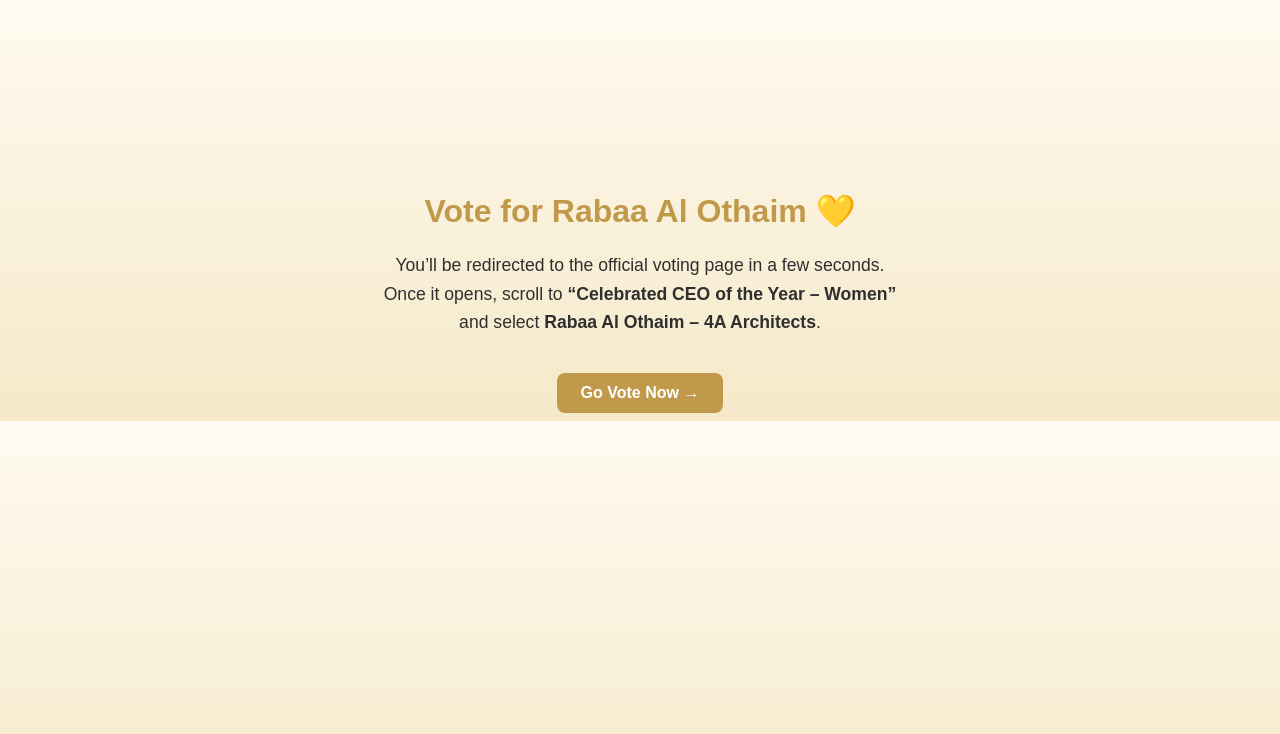
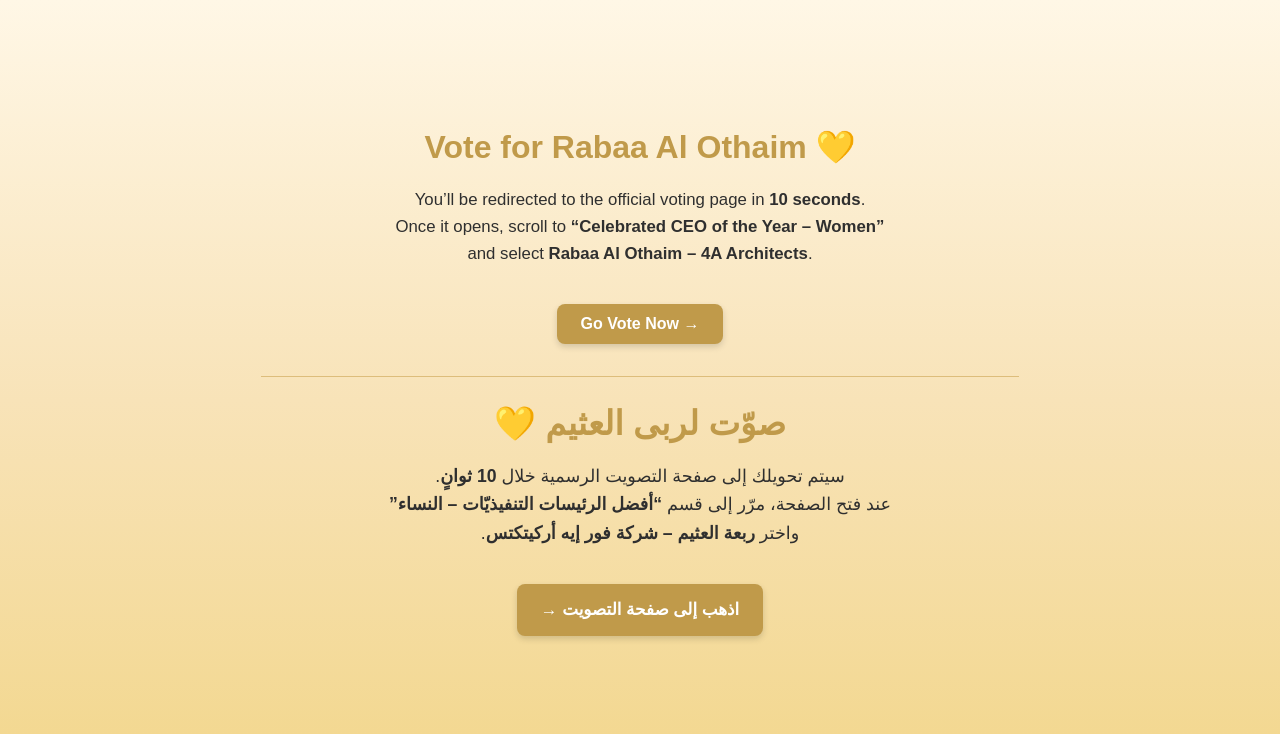
Before and after one commit to Lat-ash/vote-for-rabaa, a plain HTML site: page index.html in a window 1280 px wide. Drawn offline with Linux system fonts and the light colour scheme.

Commit message:
Enhance index.html with improved styles and content
Updated styling and content for better user experience.

```diff
--- a/index.html
+++ b/index.html
@@ -2,26 +2,27 @@
 <html lang="en">
 <head>
   <meta charset="UTF-8">
-  <!-- change content="5" to any number of seconds you want -->
   <meta http-equiv="refresh" content="10;url=https://saudiarabia.redevelopmentsummit.com/vote/">
   <title>Vote for Rabaa Al Othaim</title>
   <style>
     body {
-      font-family: "Poppins", sans-serif;
+      font-family: "Poppins", "Tajawal", sans-serif;
       text-align: center;
-      margin-top: 15%;
-      background: linear-gradient(180deg, #fffaf1, #f5e9c8);
+      margin-top: 10%;
+      background: linear-gradient(180deg, #fff7e6 0%, #f8e3b8 50%, #f2d68a 100%);
+      background-attachment: fixed;
       color: #2f2f2f;
+      direction: ltr;
     }
     h1 {
       color: #c09a4a;
       font-size: 2em;
     }
     p {
-      font-size: 1.1em;
+      font-size: 1.05em;
       line-height: 1.6em;
     }
-    a.button {
+    .button {
       display: inline-block;
       margin-top: 1.2rem;
       padding: 0.7rem 1.5rem;
@@ -31,20 +32,47 @@
       font-weight: bold;
       border-radius: 8px;
       transition: 0.3s;
+      box-shadow: 0 3px 6px rgba(0,0,0,0.15);
     }
-    a.button:hover {
+    .button:hover {
       background: #b28d3f;
       transform: scale(1.05);
+    }
+    hr {
+      margin: 2rem auto;
+      width: 60%;
+      border: 0;
+      height: 1px;
+      background: rgba(194,150,61,0.5);
+    }
+    .arabic {
+      direction: rtl;
+      font-family: "Tajawal", "Cairo", sans-serif;
+      font-size: 1.05em;
+      color: #2f2f2f;
+      line-height: 1.8em;
     }
   </style>
 </head>
 <body>
   <h1>Vote for Rabaa Al Othaim 💛</h1>
   <p>
-    You’ll be redirected to the official voting page in a few seconds.<br>
+    You’ll be redirected to the official voting page in <b>10 seconds</b>.<br>
     Once it opens, scroll to <b>“Celebrated CEO of the Year – Women”</b><br>
     and select <b>Rabaa Al Othaim – 4A Architects</b>.
   </p>
   <a class="button" href="https://saudiarabia.redevelopmentsummit.com/vote/">Go Vote Now →</a>
+
+  <hr>
+
+  <div class="arabic">
+    <h1>صوّت لربى العثيم 💛</h1>
+    <p>
+      سيتم تحويلك إلى صفحة التصويت الرسمية خلال <b>10 ثوانٍ</b>.<br>
+      عند فتح الصفحة، مرّر إلى قسم <b>“أفضل الرئيسات التنفيذيّات – النساء”</b><br>
+      واختر <b>ربعة العثيم – شركة فور إيه أركيتكتس</b>.
+    </p>
+    <a class="button" href="https://saudiarabia.redevelopmentsummit.com/vote/">اذهب إلى صفحة التصويت →</a>
+  </div>
 </body>
 </html>
```
